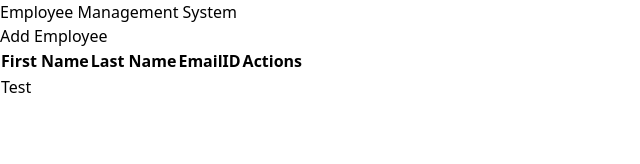
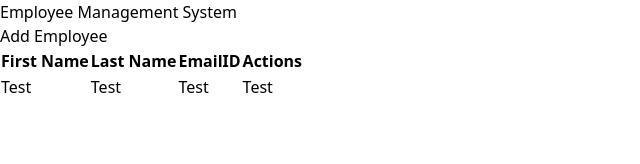
Before and after one commit to KevinShehan/empmange_system, a React (Vite) app in the folder my-project/: page / in a window 1280 px wide. Shown: the top 164 px of the page, without its empty margins (0-640 px from the left). Built offline with nearby package versions, Linux system fonts and the light colour scheme.

Commit message:
table body started

```diff
--- a/my-project/src/components/AddEmployee.jsx
+++ b/my-project/src/components/AddEmployee.jsx
@@ -1,4 +1,4 @@
-import React, { useState } from 'react';
+import { useState } from 'react';
 import EmployeeService from '../services/EmployeeService';
 
 const AddEmployee = () => {
@@ -67,7 +67,7 @@ const AddEmployee = () => {
 
         <div className='items-center justify-center h-14 w-full my-4 space-x-3 pt-2'>
           <button onClick={saveEmployee} className='rounded text-white font-semibold bg-green-400 py-2 px-6 shadow hover:bg-green-700'>Save</button>
-          <button  className='rounded text-white font-semibold bg-red-400 py-2 px-6 shadow hover:bg-red-700'>Clear</button>
+          <button className='rounded text-white font-semibold bg-red-400 py-2 px-6 shadow hover:bg-red-700'>Clear</button>
         </div>
       </div>
     </div>
--- a/my-project/src/components/EmployeeList.jsx
+++ b/my-project/src/components/EmployeeList.jsx
@@ -1,4 +1,4 @@
-import React from 'react'
+
 
 const EmployeeList = () => {
   return (
@@ -17,7 +17,10 @@ const EmployeeList = () => {
             </tr>
           </thead>
           <tbody>
-              <tr>
+              <tr className='bg-white'>
+                <td className='text-left'>Test</td>
+                <td>Test</td>
+                <td>Test</td>
                 <td>Test</td>
               </tr>
           </tbody>
```
